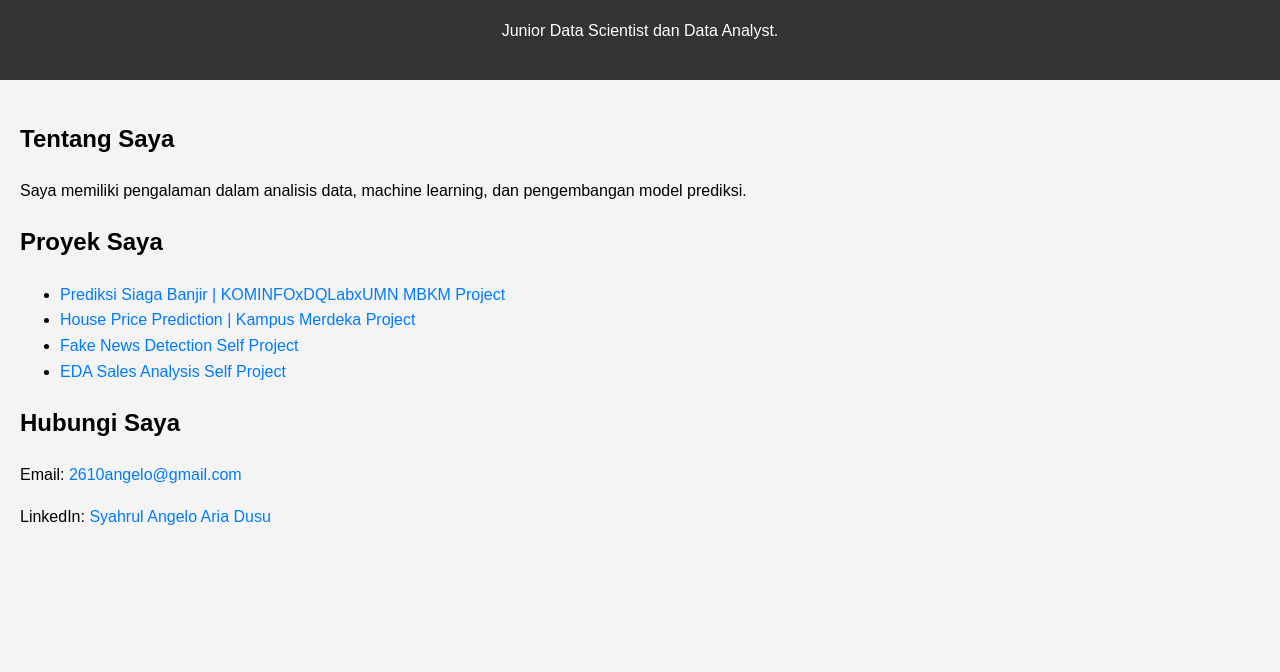
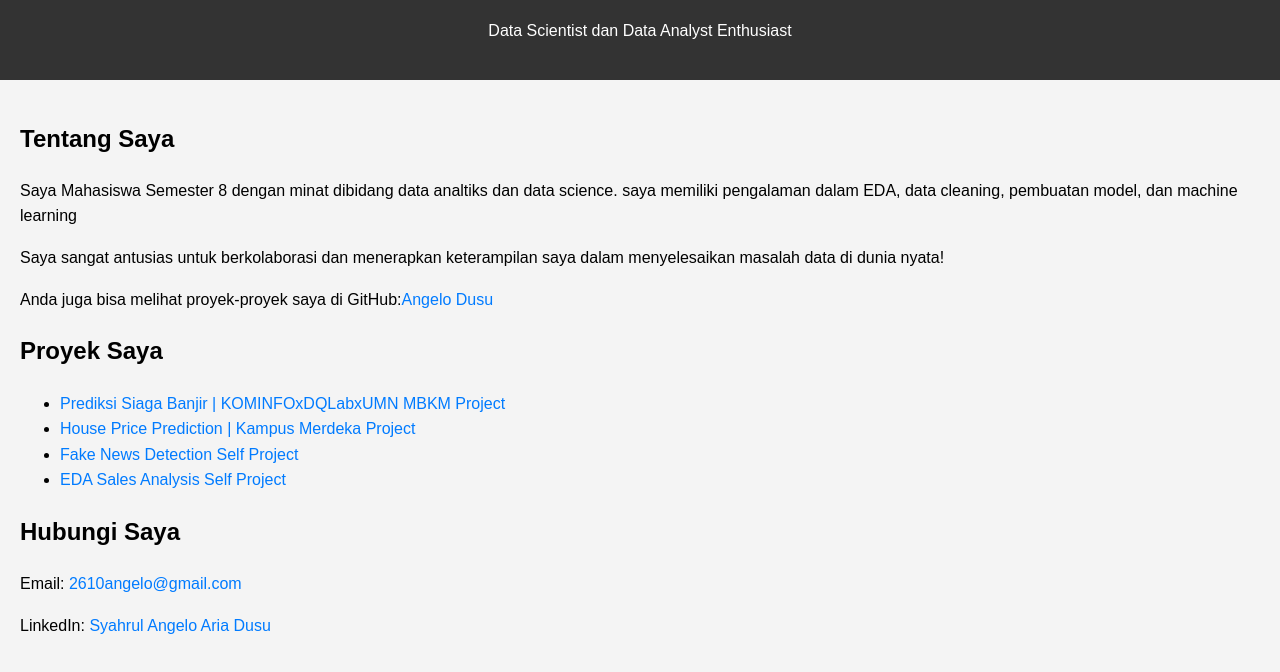
Before and after one commit to AngeloDusu/Portofolio, a plain HTML site: page index.html in a window 1280 px wide. Shown: the part 96-768 px from the top of the page. Drawn offline with Linux system fonts and the light colour scheme.

Commit message:
Update index.html

```diff
--- a/index.html
+++ b/index.html
@@ -9,12 +9,14 @@
 <body>
     <header>
         <h1>Halo, Saya Angelo!</h1>
-        <p>Junior Data Scientist dan Data Analyst.</p>
+        <p>Data Scientist dan Data Analyst Enthusiast</p>
     </header>
     <main>
         <section id="about">
             <h2>Tentang Saya</h2>
-            <p>Saya memiliki pengalaman dalam analisis data, machine learning, dan pengembangan model prediksi.</p>
+            <p>Saya Mahasiswa Semester 8 dengan minat dibidang data analtiks dan data science. saya memiliki pengalaman dalam EDA, data cleaning, pembuatan model, dan machine learning</p>
+            <p>Saya sangat antusias untuk berkolaborasi dan menerapkan keterampilan saya dalam menyelesaikan masalah data di dunia nyata!</p>
+            <p>Anda juga bisa melihat proyek-proyek saya di GitHub:<a href ="https://github.com/AngeloDusu">Angelo Dusu</a></p>
         </section>
         <section id="projects">
             <h2>Proyek Saya</h2>
```
